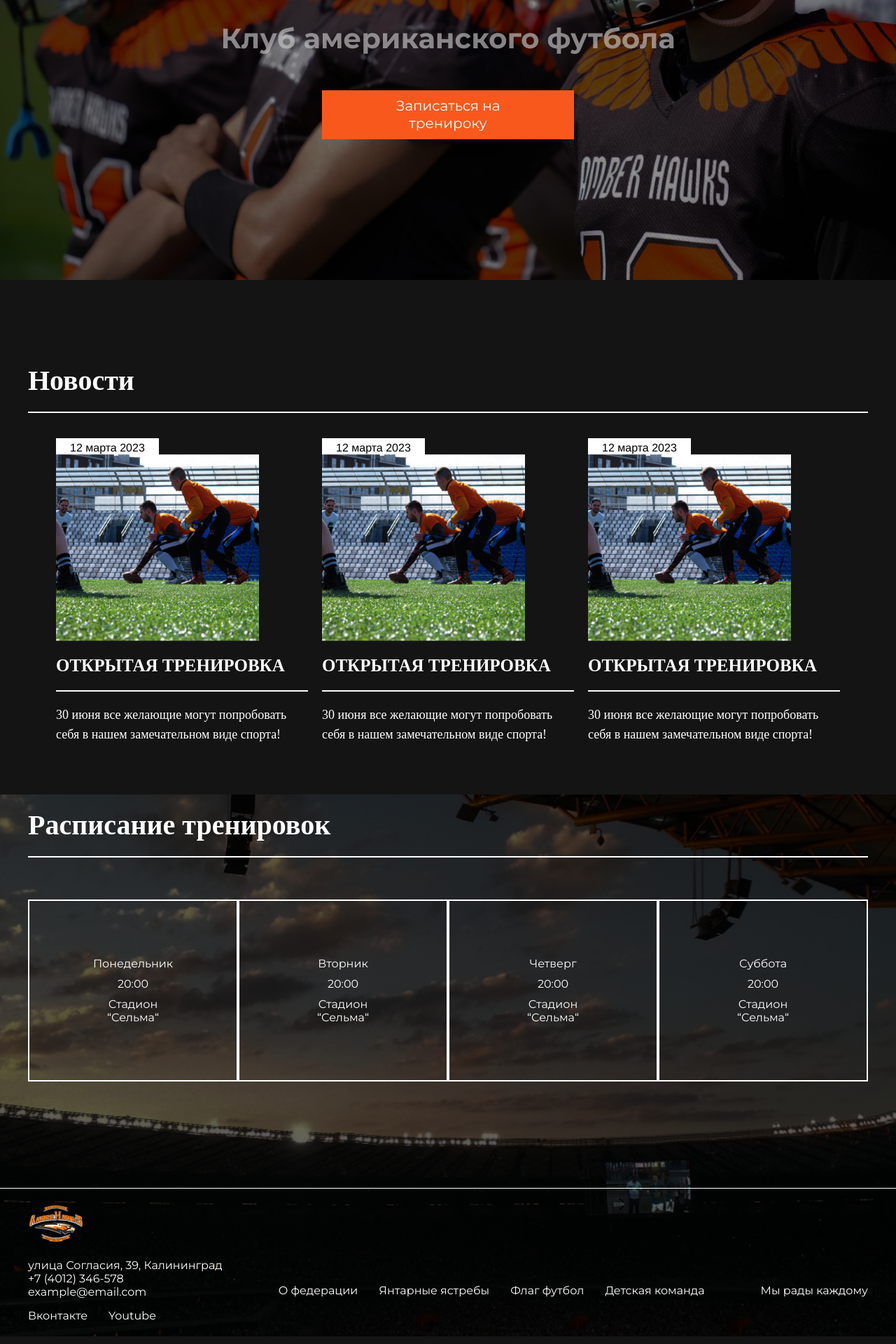
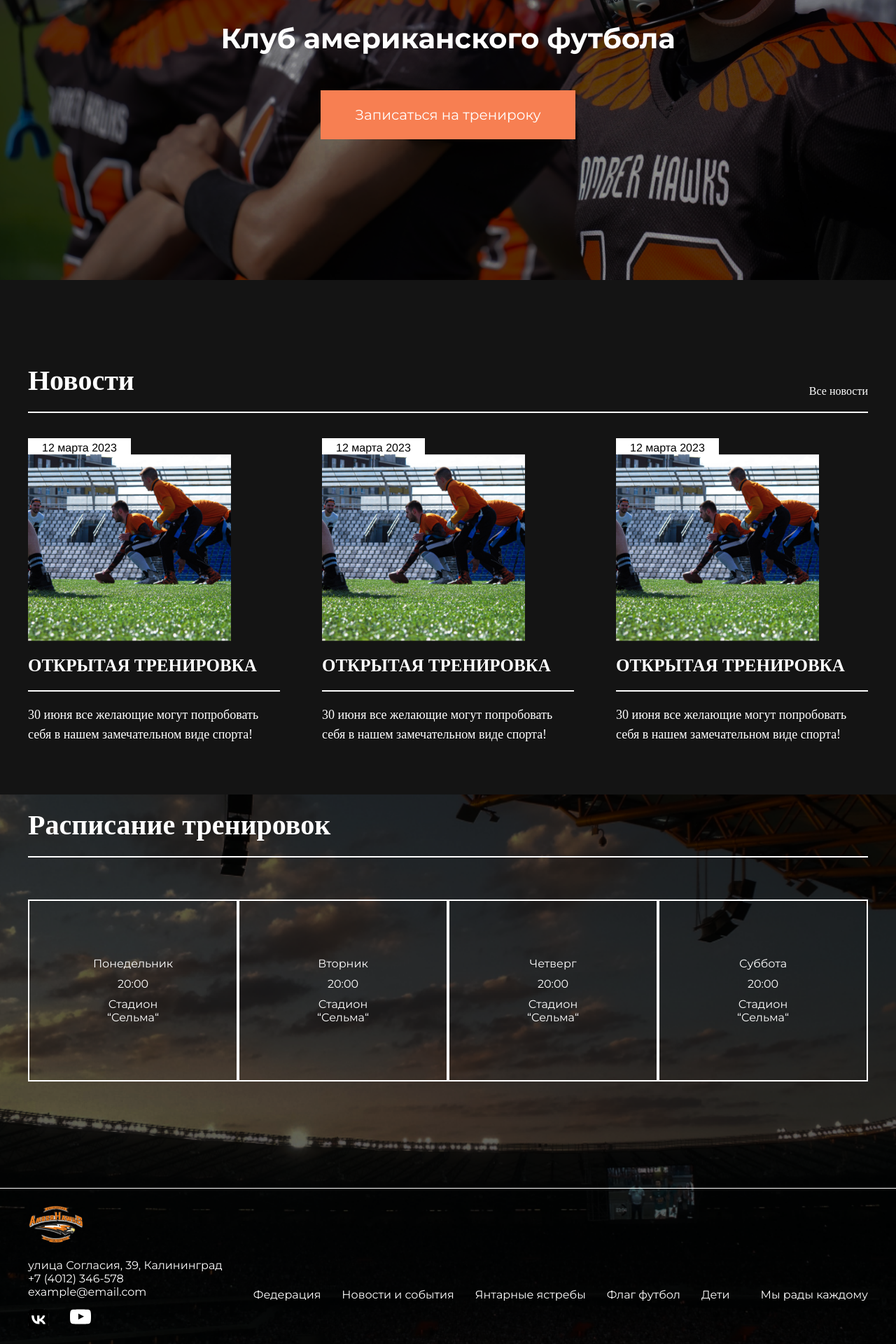
Before and after one commit to ElizavetaBiryukova/amber-hawks-frontend, a Next.js app: page / in a window 1280 px wide. Shown: the part 400-2320 px from the top of the page at 70% size. Built offline with nearby package versions, Linux system fonts and the light colour scheme.

Commit message:
fix: fix styles for main page

```diff
--- a/src/app/globals.css
+++ b/src/app/globals.css
@@ -32,6 +32,7 @@ a:visited {
 a:hover {
   text-decoration: none;
   color: var(--dark-orange);
+  transition: color 1s;
 }
 
 a {
--- a/src/app/layout.js
+++ b/src/app/layout.js
@@ -20,7 +20,7 @@ const monsterrat = localFont({
 
 
 export const metadata = {
-  title: 'Create Next App',
+  title: 'Amber Hawks',
   description: 'Generated by create next app',
 }
 
--- a/src/components/UI/button/Button.module.css
+++ b/src/components/UI/button/Button.module.css
@@ -1,13 +1,19 @@
 .btn {
   display: inline-flex;
-  width: 360px;
+  width: max-content;
   height: 70px;
   padding: 20px 49px;
   justify-content: center;
   align-items: center;
-  background: #f9581c;
-  color: white;
+  background: var(--orange);
+  color: var(--white);
   font-size: 20px;
   font-weight: 500;
   line-height: 25px;
+  transition: background 1s;
 }
+
+.btn:hover {
+  background: var(--dark-orange);
+  transition: all 1s;
+}
--- a/src/components/UI/footer/Footer.jsx
+++ b/src/components/UI/footer/Footer.jsx
@@ -1,5 +1,7 @@
 import styles from './Footer.module.css';
 import Link from 'next/link';
+import Vk from '../iconsComponents/Vk';
+import Youtube from '../iconsComponents/Youtube';
 import Button from '../button/Button';
 
 export default function Footer() {
@@ -13,16 +15,21 @@ export default function Footer() {
                         <div><Link href={'mailto:example@email.com'}>example@email.com</Link></div>
                     </div>
                     <div className={styles.social}>
-                        <div><Link href={'https://vk.com/afkld'}>Вконтакте</Link></div>
-                        <div><Link href={'https://www.youtube.com/channel/UCT6OZJVJK7ximMVnvt9wZKw'}>Youtube</Link></div>
+                        <div className={styles.vk}><Link href={'https://vk.com/afkld'}><Vk /></Link></div>
+                        <div className={styles.youtube}><Link href={'https://www.youtube.com/channel/UCT6OZJVJK7ximMVnvt9wZKw'}><Youtube /></Link></div>
                     </div>
                 </div>
                 <nav>
                     <ul className={styles.list}>
                         <li>
-                            <a href='#'>
-                                О федерации
-                            </a>
+                            <Link href='/about'>
+                                Федерация
+                            </Link>
+                        </li>
+                        <li>
+                            <Link className={styles.header__text} href='/news'>
+                                Новости и события
+                            </Link>
                         </li>
                         <li>
                             <Link href='/team'>
@@ -30,14 +37,14 @@ export default function Footer() {
                             </Link>
                         </li>
                         <li>
-                            <a href='#'>
+                            <Link href='/flag'>
                                 Флаг футбол
-                            </a>
+                            </Link>
                         </li>
                         <li>
-                            <a href='#'>
-                                Детская команда
-                            </a>
+                            <Link href='/kids'>
+                                Дети
+                            </Link>
                         </li>
                     </ul>
                 </nav>
--- a/src/components/UI/footer/Footer.module.css
+++ b/src/components/UI/footer/Footer.module.css
@@ -37,3 +37,20 @@
 .text {
   color: white;
 }
+
+.vk {
+  background-color: var(--white);
+  width: 30px;
+  height: 30px;
+  border-radius: 10px;
+  cursor: pointer;
+}
+
+.youtube {
+  cursor: pointer;
+}
+
+.vk:hover {
+  background-color: var(--dark-orange);
+  transition: all 1s;
+}
--- a/src/components/UI/iconsComponents/Youtube.module.css
+++ b/src/components/UI/iconsComponents/Youtube.module.css
@@ -4,4 +4,5 @@
 
 .svg:hover {
   fill: var(--dark-orange);
+  transition: all 1s;
 }
--- a/src/components/UI/navigation/Navigation.module.css
+++ b/src/components/UI/navigation/Navigation.module.css
@@ -41,6 +41,7 @@
 
 .vk:hover {
   background-color: var(--dark-orange);
+  transition: all 1s;
 }
 
 .container {
--- a/src/components/UI/newsCard/News.module.css
+++ b/src/components/UI/newsCard/News.module.css
@@ -2,6 +2,7 @@
   width: 360px;
   height: 505px;
   margin-top: 40px;
+  cursor: pointer;
 }
 
 .data {
--- a/src/components/pages/Home/Home.module.css
+++ b/src/components/pages/Home/Home.module.css
@@ -3,7 +3,7 @@
   flex-direction: column;
   justify-content: center;
   text-align: center;
-  color: rgba(199, 199, 199, 0.653);
+  color: var(--white);
   margin-top: 150px;
 }
 
@@ -11,14 +11,12 @@
   font-size: 18px;
   font-weight: 400;
   line-height: 25px;
-  /* 138.889% */
 }
 
 .main__title {
   font-size: 150px;
   font-weight: 700;
   line-height: 120%;
-  /* 256.8px */
   text-transform: uppercase;
 }
 
@@ -26,7 +24,6 @@
   font-size: 40px;
   font-weight: 700;
   line-height: 120%;
-  /* 48px */
 }
 
 .main__btn {
--- a/src/components/pages/Home/News/News.jsx
+++ b/src/components/pages/Home/News/News.jsx
@@ -6,7 +6,10 @@ import { NEWS } from '@/mock/team/const';
 export default function News() {
   return (
     <div className={styles.news}>
-      <div className={styles.news__title}>Новости</div>
+      <div className={styles.news__header}>
+        <div className={styles.news__title}>Новости</div>
+        <div className={styles.news__button}>Все новости</div>
+      </div>
       <div className={styles.news__list}>
         {NEWS.map((item) => (
           <NewsCard
@@ -16,6 +19,6 @@ export default function News() {
         ))}
 
       </div>
-    </div>
+    </div >
   );
 }
--- a/src/components/pages/Home/News/News.module.css
+++ b/src/components/pages/Home/News/News.module.css
@@ -1,20 +1,38 @@
-.news{
+.news {
   margin-top: 120px;
 }
 
+.news__header {
+  display: flex;
+  justify-content: space-between;
+  align-items: flex-end;
+  border-bottom: 2px solid white;
+  padding-bottom: 20px;
+}
+
 .news__title {
-  color: var(--2, #fff);
+  color: var(--white);
   font-family: Bitter;
   font-size: 40px;
   font-weight: 600;
   line-height: 120%; /* 48px */
-  border-bottom: 2px solid white;
-  padding-bottom: 20px;
 }
 
-.news__list{
+.news__list {
   display: flex;
-  justify-content: center;
+  justify-content: space-between;
   gap: 20px;
   flex-wrap: wrap;
 }
+
+.news__button {
+  color: var(--white);
+  font-family: Bitter;
+  transition: color 1s;
+}
+
+.news__button:hover {
+  color: var(--dark-orange);
+  cursor: pointer;
+  transition: color 1s;
+}
```
Lines whose indentation alone changed are shown as unchanged.
